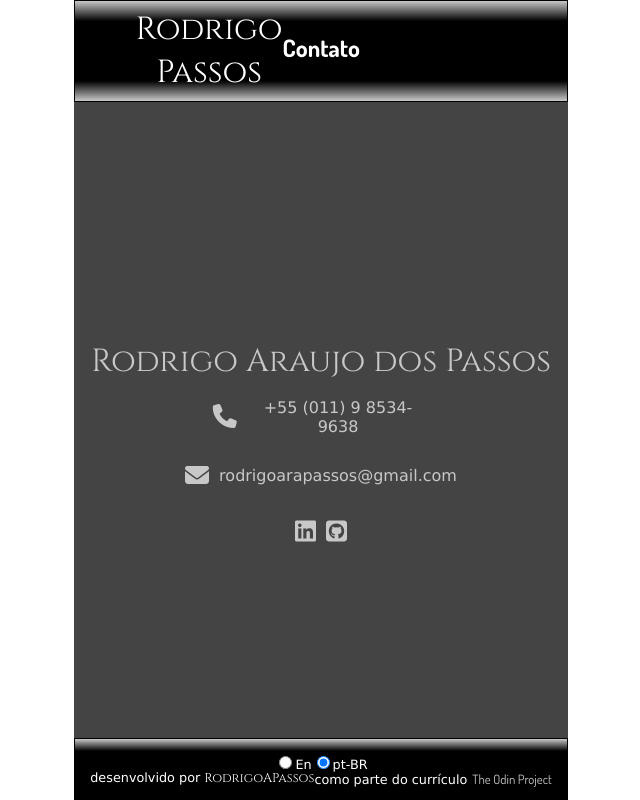
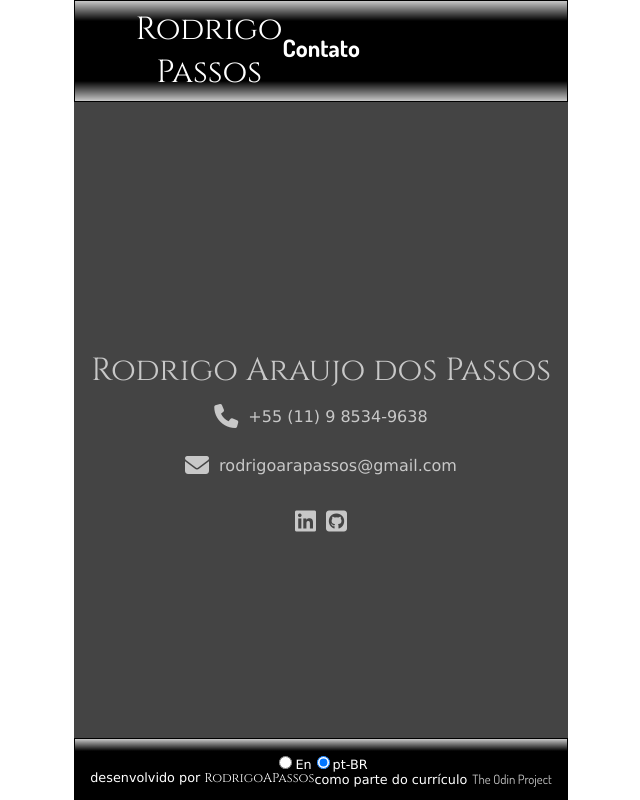
Before and after one commit to RodrigoAPassos/portfolio, a React (Vite) app: page /details in a window 1280 px wide. Shown: the whole page, without its empty margins (319-959 px from the left). Built offline with nearby package versions, Linux system fonts and the light colour scheme.

Commit message:
Fix Details info

```diff
--- a/src/components/Contact.jsx
+++ b/src/components/Contact.jsx
@@ -7,7 +7,7 @@ const Contact = (props) => {
       <div className="details-info">
         <div className="phone-info">
           <i className="fa-solid fa-phone fa-xl"></i>
-          <span className='phone-number'>+55 (011) 9 8534-9638</span>
+          <span className='phone-number'>+55 (11) 9 8534-9638</span>
         </div>
         <div className="email-info">
           <i className="fa-solid fa-envelope fa-xl"></i>
```
